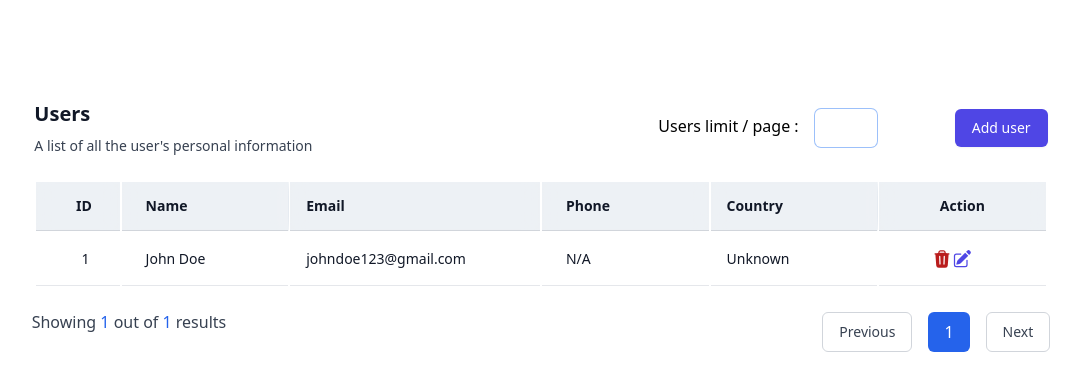
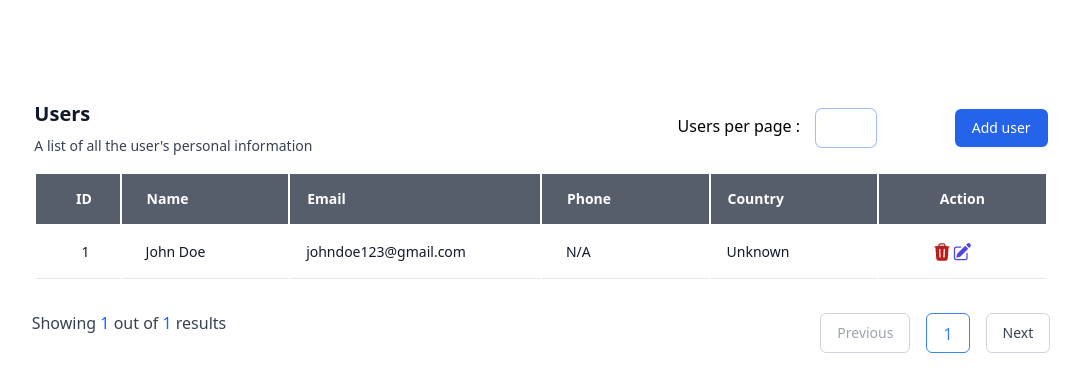
Before and after one commit to Sabbirhossain97/react-user-management, a React (Create React App) app: page / in a window 1280 px wide. Shown: the top 392 px of the page, without its empty margins (99-1180 px from the left). Built offline with nearby package versions, Linux system fonts and the light colour scheme.

Commit message:
finalized

```diff
--- a/src/App.js
+++ b/src/App.js
@@ -134,9 +134,14 @@ function App() {
               A list of all the user's personal information
             </p>
           </div>
-          <div className="flex ">
+          <div className="flex flex-row ">
             <div className="ml-4 flex justify-center">
-              <label className="bold font-medium mt-[5px]">Users limit / page :</label>
+              {/* search */}
+
+              {/* search */}
+              <label className="bold font-medium mt-[5px]">
+                Users per page :
+              </label>
               <input
                 type="number"
                 min="0"
@@ -147,35 +152,35 @@ function App() {
             <button
               type="button"
               onClick={() => setShowModal(true)}
-              className="inline-flex items-center justify-center rounded-md border border-transparent bg-indigo-600 px-4 py-2 text-sm font-medium text-white shadow-sm hover:bg-indigo-700 focus:outline-none focus:ring-2 focus:ring-indigo-500 focus:ring-offset-2 sm:w-auto"
+              className="inline-flex items-center justify-center rounded-md border border-transparent bg-blue-600 px-4 py-2 text-sm font-medium text-white shadow-sm hover:bg-indigo-700 focus:outline-none focus:ring-2 focus:ring-indigo-500 focus:ring-offset-2 sm:w-auto"
             >
               Add user
             </button>
           </div>
         </div>
-        <div className="mt-8 flex flex-col w-3/2">
-          <div className="-my-2 -mx-4 sm:mx-auto lg:mx-auto w-10/12  ">
+        <div className="mt-4 flex flex-col w-3/2 rounded-md">
+          <div className="sm:mx-auto lg:mx-auto w-10/12  ">
             <div className="inline-block min-w-full align-middle ">
-              <table className="min-w-full border-separate ">
-                <thead className="bg-slate-300">
+              <table className="min-w-full border-separate  ">
+                <thead className="rounded-md border">
                   <tr>
-                    <th className="sticky w-1/12 top-0 z-10 text-center border-b border-gray-300 bg-gray-50 bg-opacity-75 py-3.5 pl-4 pr-3 text-sm font-semibold text-gray-900 backdrop-blur backdrop-filter sm:pl-6 sm:table-cell">
+                    <th className=" w-1/12 top-0 z-10 text-center border border-transparent bg-slate-800 bg-opacity-75 py-3.5 pl-4 pr-3 text-sm font-semibold text-white sm:pl-6 sm:table-cell">
                       ID
                     </th>
-                    <th className="sticky w-2/12 top-0 z-10 border-b border-gray-300 bg-gray-50 bg-opacity-75 py-3.5 px-3 pl-4 pr-3 text-left text-sm font-semibold text-gray-900 backdrop-blur backdrop-filter sm:pl-6 lg:table-cell">
+                    <th className="sticky w-2/12 top-0 z-10 border border-transparent bg-slate-800 bg-opacity-75 py-3.5 px-3 pl-4 pr-3 text-left text-sm font-semibold text-white backdrop-blur backdrop-filter sm:pl-6 lg:table-cell">
                       Name
                     </th>
-                    <th className="sticky w-3/12 top-0 z-10  border-b border-gray-300 bg-gray-50 bg-opacity-75 pl-4 px-3 py-3.5 text-left text-sm font-semibold text-gray-900 backdrop-blur backdrop-filter lg:table-cell">
+                    <th className="sticky w-3/12 top-0 z-10  border border-transparent bg-slate-800 bg-opacity-75 pl-4 px-3 py-3.5 text-left text-sm font-semibold text-white backdrop-blur backdrop-filter lg:table-cell">
                       Email
                     </th>
-                    <th className="sticky w-2/12 top-0 z-10 border-b border-gray-300 bg-gray-50 bg-opacity-75 py-3.5 pl-4 pr-3 text-left text-sm font-semibold text-gray-900 backdrop-blur backdrop-filter sm:pl-6 lg:table-cell">
+                    <th className="sticky w-2/12 top-0 z-10 border border-transparent bg-slate-800 bg-opacity-75 py-3.5 pl-4 pr-3 text-left text-sm font-semibold text-white backdrop-blur backdrop-filter sm:pl-6 lg:table-cell">
                       Phone
                     </th>
-                    <th className="sticky w-2/12 top-0 z-10  border-b border-gray-300 bg-gray-50 bg-opacity-75 pl-4 px-3 py-3.5 text-left text-sm font-semibold text-gray-900 backdrop-blur backdrop-filter sm:table-cell">
+                    <th className="sticky w-2/12 top-0 z-10  border border-transparent bg-slate-800 bg-opacity-75 pl-4 px-3 py-3.5 text-left text-sm font-semibold text-white backdrop-blur backdrop-filter sm:table-cell">
                       Country
                     </th>
 
-                    <th className="sticky top-0 z-10 border-b border-gray-300  bg-gray-50 bg-opacity-75 px-3 py-3.5 text-sm text-center font-semibold text-gray-900 backdrop-blur backdrop-filter">
+                    <th className="sticky top-0 z-10 border border-transparent bg-slate-800 bg-opacity-75 px-3 py-3.5 text-sm text-center font-semibold text-white backdrop-blur backdrop-filter">
                       Action
                     </th>
                   </tr>
@@ -199,16 +204,18 @@ function App() {
                             {user.id}
                           </td>
                           <td className="whitespace-nowrap border-b border-gray-200 px-3 pl-4 text-sm font-medium text-gray-900 lg:pl-6">
-                            {user.firstName} {user.lastName}
+                            {user.firstName || user.lastName
+                              ? `${user.firstName + " " + user.lastName}`
+                              : `Empty`}
                           </td>
                           <td className="whitespace-nowrap border-b border-gray-200 px-3 pl-4 text-sm font-medium text-gray-900 hidden sm:table-cell lg:table-cell">
-                            {user.email}
+                            {user.email ? `${user.email}` : "Empty"}
                           </td>
                           <td className="whitespace-nowrap border-b border-gray-200 px-3 pl-4 text-sm font-medium text-gray-900 hidden lg:pl-6 sm:table-cell">
-                            {user.phone}
+                            {user.phone ? `${user.phone}` : "Empty"}
                           </td>
                           <td className="whitespace-nowrap border-b border-gray-200 px-3 pl-4 text-sm font-medium text-gray-900 hidden sm:table-cell">
-                            {user.country}
+                            {user.country ? `${user.country}` : "Empty"}
                           </td>
 
                           <td className="relative whitespace-nowrap border-b border-gray-200 py-4 pr-4 pl-3 text-right text-sm font-medium sm:pr-6 lg:pr-8">
--- a/src/components/Pagination.js
+++ b/src/components/Pagination.js
@@ -31,7 +31,8 @@ const Pagination = ({
 
   const startIndex = (currentPage - 1) * itemsPerPage;
   const endIndex = Math.min(startIndex + itemsPerPage - 1, users.length - 1);
-
+  console.log(currentPage);
+  console.log(totalPage);
   return (
     <div>
       <nav className="flex items-cente bg-white px-4 py-3 sm:px-6 w-10/12 mx-auto">
@@ -53,9 +54,9 @@ const Pagination = ({
             onClick={() => previousPage()}
             className={`${
               currentPage === 1
-                ? "bg-gray-300 cursor-not-allowed text-gray-400"
-                : ""
-            } relativeinline-flex items-center rounded-md border border-gray-300 bg-white mr-4 px-4 py-2 text-sm font-medium text-gray-700 hover:bg-gray-50`}
+                ? "bg-white cursor-not-allowed text-gray-400 border border-gray-300 hover:bg-gray-50"
+                : "bg-white text-blue-500 border border-blue-500 hover:bg-blue-50"
+            } relative inline-flex items-center rounded-md border border-gray-300 bg-white mr-4 px-4 py-2 text-sm font-medium text-blue-600 hover:bg-gray-50`}
           >
             Previous
           </button>
@@ -67,8 +68,8 @@ const Pagination = ({
               }}
               className={`${
                 currentPage === item
-                  ? "bg-blue-600 text-white px-4 py-2 text-center font-medium rounded-md cursor-pointer mr-2"
-                  : "px-4 py-2 font-medium text-blue-600 border border-gray-200 rounded-md cursor-pointer mr-2 hover:bg-blue-600 hover:text-white"
+                  ? "border border-blue-500 text-blue-500 px-4 py-2 text-center font-medium rounded-md cursor-pointer mr-2"
+                  : "px-4 py-2 font-medium text-gray-600 border border-gray-200 rounded-md cursor-pointer mr-2 hover:border-blue-500 hover:text-blue-500"
               }`}
             >
               {item}
@@ -77,9 +78,9 @@ const Pagination = ({
           <button
             onClick={() => nextPage()}
             className={`${
-              currentPage === totalPage
-                ? "bg-gray-300 cursor-not-allowed text-gray-400"
-                : ""
+              currentPage === totalPage || users.length === 0
+                ? "bg-white cursor-not-allowed text-gray-400 border border-gray-300"
+                : "bg-white text-blue-500 border border-blue-500 hover:bg-blue-50"
             } relative ml-2 inline-flex items-center rounded-md border border-gray-300 bg-white px-4 py-2 text-sm font-medium text-gray-700 hover:bg-gray-50`}
           >
             Next
```
